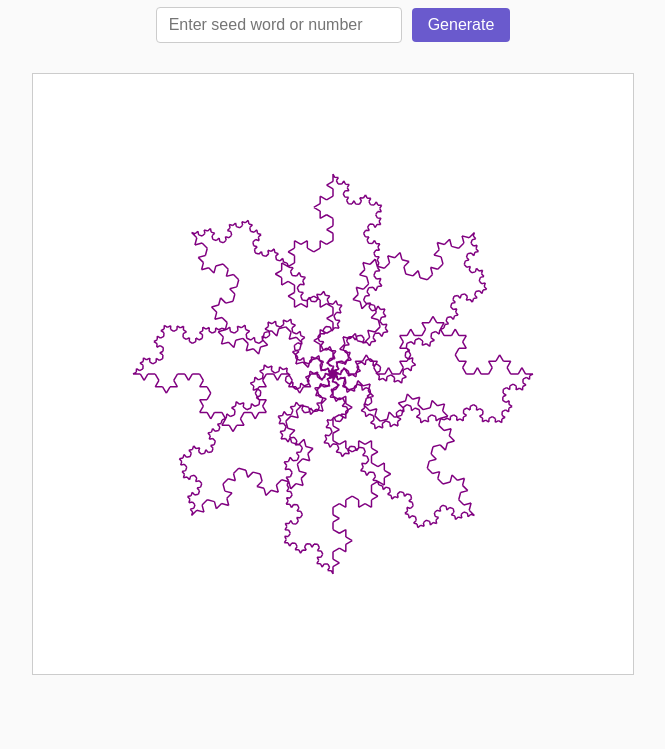
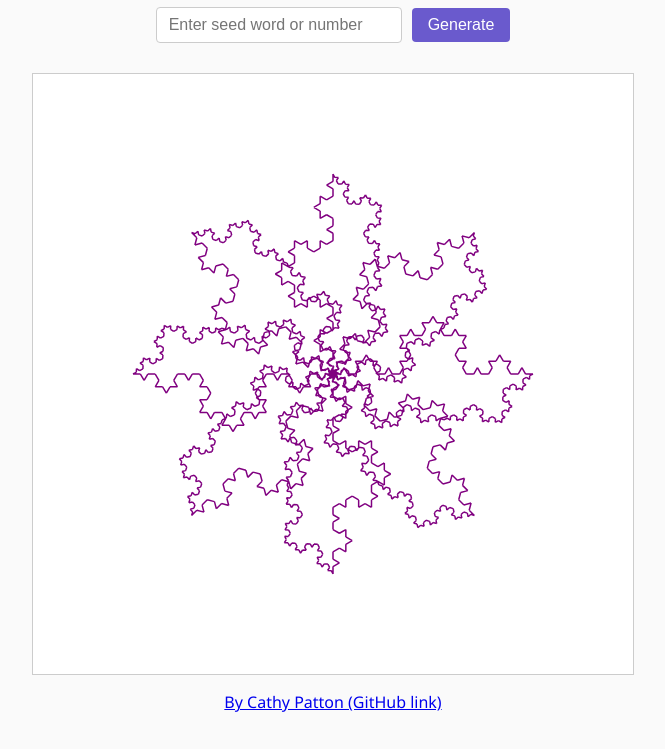
Before and after one commit to cvcpatton/fractal-flower-gen, a plain HTML site: page index.html in a window 1280 px wide. Shown: the part 87-836 px from the top of the page, without its empty margins (307-972 px from the left). Before the commit the page ends 800 px from the top, so only its background shows below. Drawn offline with Linux system fonts and the light colour scheme.

Commit message:
Update index.html
Added bottom link to my GitHub profile

```diff
--- a/index.html
+++ b/index.html
@@ -16,6 +16,8 @@
 
   <canvas id="canvas" width="600" height="600"></canvas>
 
+  <p><center><a href="https://github.com/cvcpatton">By Cathy Patton (GitHub link)</a></center></p>
+
   <script src="script.js"></script>
 </body>
 </html>
```
